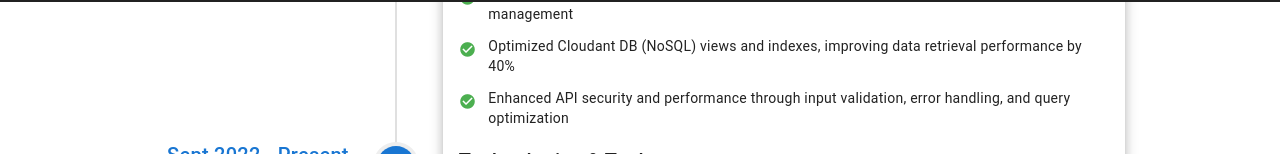
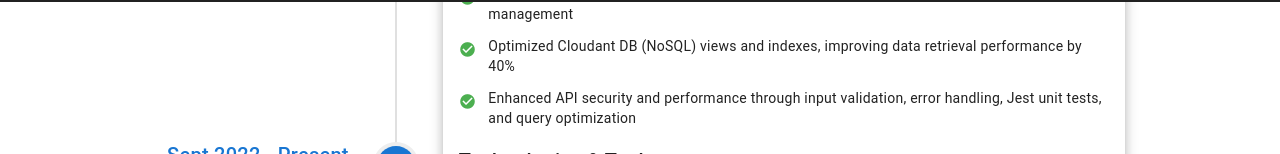
Before and after one commit to musicteachj/portfolio, a Vue app: page /experience in a window 1280 px wide. Shown: the part 798-952 px from the top of the page. Built offline with nearby package versions, Linux system fonts and the light colour scheme.

Commit message:
update with new pdf resume, add jest unit test text

```diff
--- a/src/stores/projects.ts
+++ b/src/stores/projects.ts
@@ -56,7 +56,7 @@ export const useProjectsStore = defineStore('projects', () => {
       description:
         'A full-stack barcode app for scanning, creating, storing, and printing professional barcodes. Built with Vue.js/Express.js, supports 8+ types with cloud storage.',
       longDescription:
-        'Barcode Gen is a comprehensive barcode lifecycle management system that enables users to scan existing barcodes using their device camera or manually create new ones with real-time validation and preview. The application supports 8+ professional barcode formats including EAN-13, UPC, CODE128, and CODE39, with automatic check digit calculation and industry-standard compliance. Built as a full-stack TypeScript application with Vue.js frontend and Express.js backend, it features MongoDB cloud storage, professional print layouts, and a mobile-optimized responsive design with fullscreen scanning interface. Users can manage up to 20 barcodes with complete CRUD operations, including bulk printing capabilities and haptic feedback for enhanced mobile experience. The application is production-ready with Railway deployment, Docker containerization, comprehensive error handling, and health monitoring endpoints.',
+        'Barcode Gen is a comprehensive barcode lifecycle management system that enables users to scan existing barcodes using their device camera or manually create new ones with real-time validation and preview. The application supports 8+ professional barcode formats including EAN-13, UPC, CODE128, and CODE39, with automatic check digit calculation and industry-standard compliance. Built as a full-stack TypeScript application with Vue.js frontend and Express.js backend, it features MongoDB cloud storage, professional print layouts, and a mobile-optimized responsive design with fullscreen scanning interface. Users can manage up to 20 barcodes with complete CRUD operations, including bulk printing capabilities and haptic feedback for enhanced mobile experience. The application is production-ready with Railway deployment, Docker containerization, comprehensive error handling, Jest unit tests, and health monitoring endpoints.',
       image: BarcodeCrudPic,
       technologies: [
         'Vue 2',
@@ -66,6 +66,7 @@ export const useProjectsStore = defineStore('projects', () => {
         'Vuex',
         'JavaScript ES6+',
         'TypeScript',
+        'Jest Unit Tests',
         'Vuelidate',
         'PrintD',
         'Quagga scanner',
@@ -92,6 +93,7 @@ export const useProjectsStore = defineStore('projects', () => {
         'Mobile-optimized responsive design with fullscreen scanning',
         'Full-stack TypeScript with Vue.js frontend & Express.js API',
         'Real-time barcode preview and validation with form checks',
+        'Jest unit tests for frontend and backend',
         'Production-ready Railway deployment with Docker & monitoring',
       ],
       viewport: ['desktop', 'mobile', 'tablet'],
--- a/src/stores/skills.ts
+++ b/src/stores/skills.ts
@@ -47,7 +47,7 @@ export const useSkillsStore = defineStore('skills', () => {
         'Git/GitHub',
         'Vite/Vue CLI',
         'Jira',
-        'IBM API Services',
+        'Jest Unit Tests',
         'XLSX Processing',
         'Slack/Teams',
         'Cursor AI',
--- a/src/views/ExperienceView.vue
+++ b/src/views/ExperienceView.vue
@@ -184,7 +184,7 @@ const experience = ref<
       'Architected and built reusable UI component library improving development efficiency across teams',
       'Developed comprehensive "Amenities" application used by IBMers globally for event management',
       'Optimized Cloudant DB (NoSQL) views and indexes, improving data retrieval performance by 40%',
-      'Enhanced API security and performance through input validation, error handling, and query optimization',
+      'Enhanced API security and performance through input validation, error handling, Jest unit tests, and query optimization',
     ],
     technologies: [
       'Vue 2',
@@ -425,8 +425,8 @@ const experience = ref<
 
 const downloadResume = (): void => {
   const link = document.createElement('a')
-  link.href = `${import.meta.env.BASE_URL}james_littlefield_resume.docx`
-  link.download = 'james_littlefield_resume.docx'
+  link.href = `${import.meta.env.BASE_URL}James_Littlefield_Senior_Full_Stack_Developer.pdf`
+  link.download = 'James_Littlefield_Senior_Full_Stack_Developer.pdf'
   link.click()
   snackbar.success('Resume download started!')
 }
--- a/src/views/HomeView.vue
+++ b/src/views/HomeView.vue
@@ -214,6 +214,7 @@ const featuredSkills: string[] = [
   'Pinia',
   'Internationalization',
   'UI/UX Design',
+  'Jest Unit Tests',
   'Responsive Design',
   'CSS3',
   'Vuetify',
@@ -237,8 +238,8 @@ const featuredProjects = computed(() => projectsStore.featuredProjects)
 // Methods
 const downloadResume = (): void => {
   const link = document.createElement('a')
-  link.href = `${import.meta.env.BASE_URL}james_littlefield_resume.docx`
-  link.download = 'james_littlefield_resume.docx'
+  link.href = `${import.meta.env.BASE_URL}James_Littlefield_Senior_Full_Stack_Developer.pdf`
+  link.download = 'James_Littlefield_Senior_Full_Stack_Developer.pdf'
   link.click()
   snackbar.success('Resume download started!')
 }
```
Also changed, not shown: 2 other files (tests, documents, lock files or other folders).
